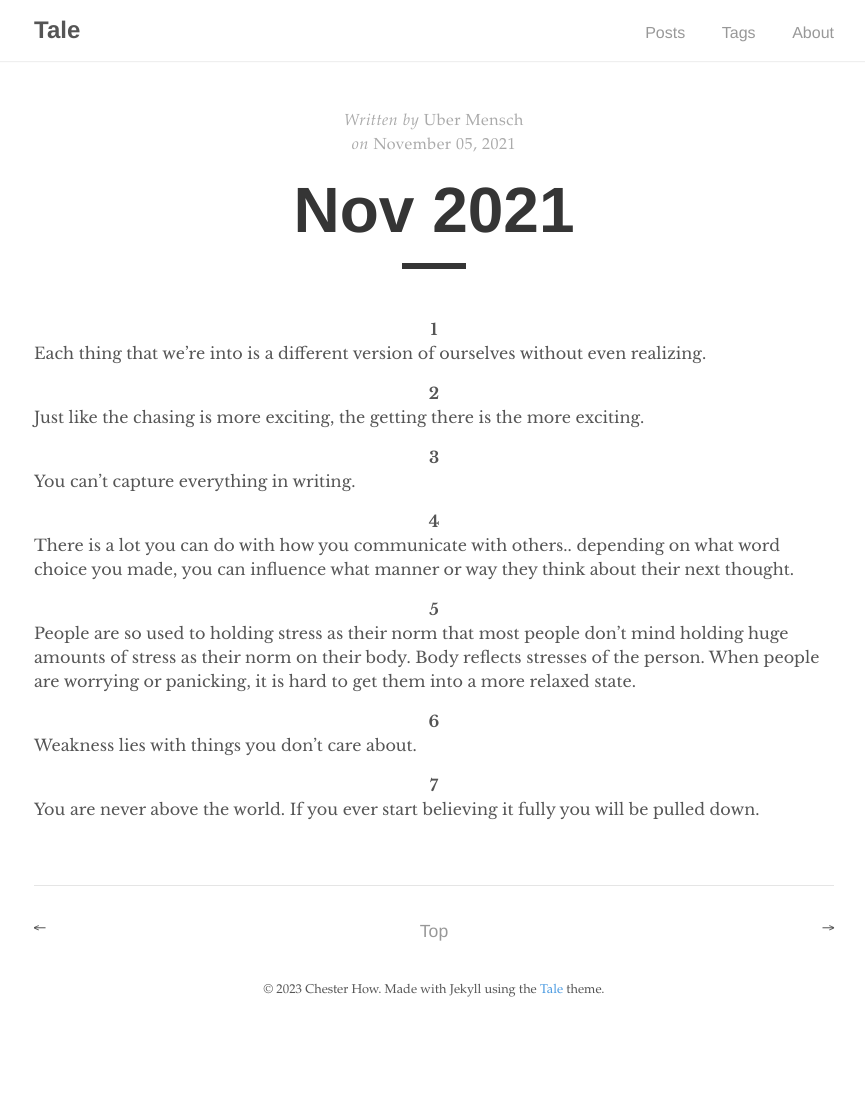
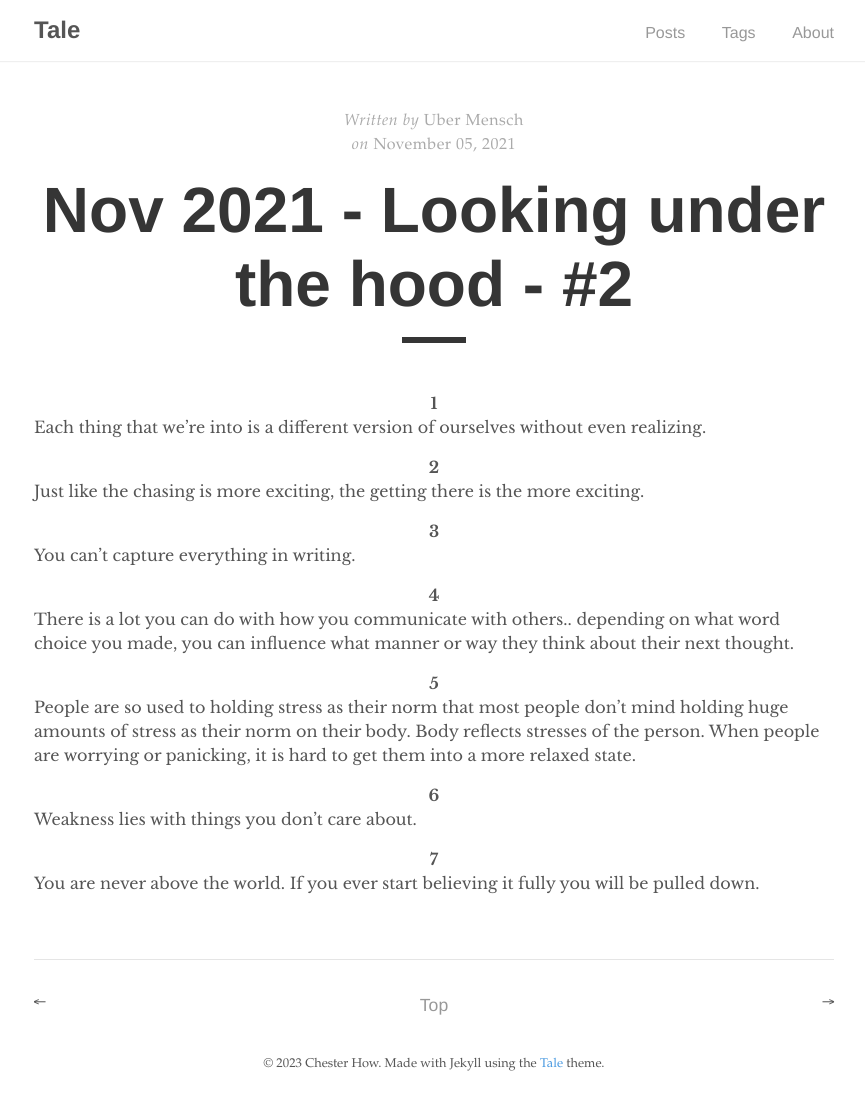
Before and after one commit to derstarkerwille/DerStarkerWille, a Jekyll site: the page built from _posts/2021-11-05-Nov 2021.md, in a window 1280 px wide. Shown: the whole page, without its empty margins (206-1071 px from the left). Built offline with Jekyll 4.4.1, drawn with Linux system fonts in a browser that asks for light colours; before the commit the page ends 1033 px from its top, so only the background shows below that.

Commit message:
Update 2021-11-05-Nov 2021.md

```diff
--- a/_posts/2021-11-05-Nov 2021.md
+++ b/_posts/2021-11-05-Nov 2021.md
@@ -1,6 +1,6 @@
 ---
 layout: post
-title: "Nov 2021"
+title: "Nov 2021 - Looking under the hood - #2"
 author: "Uber Mensch"
 tags: Tale
 ---
```
